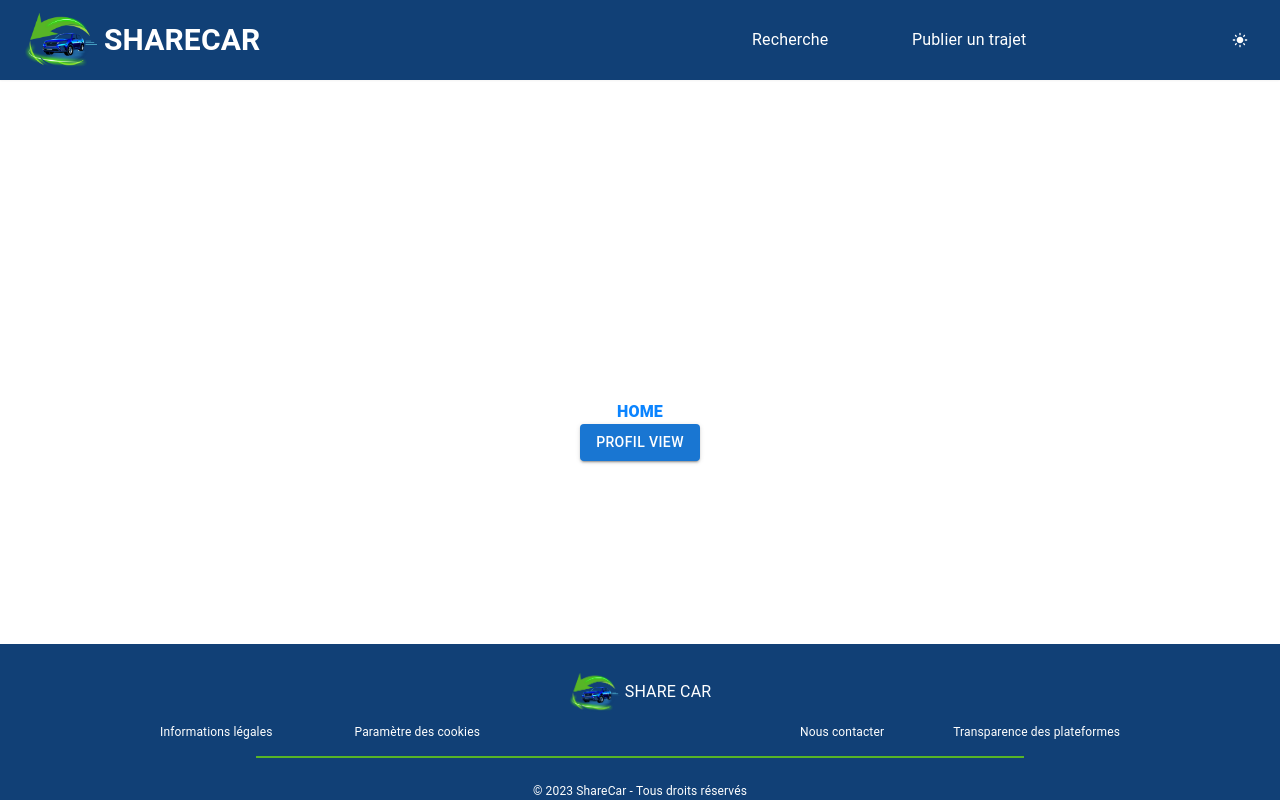
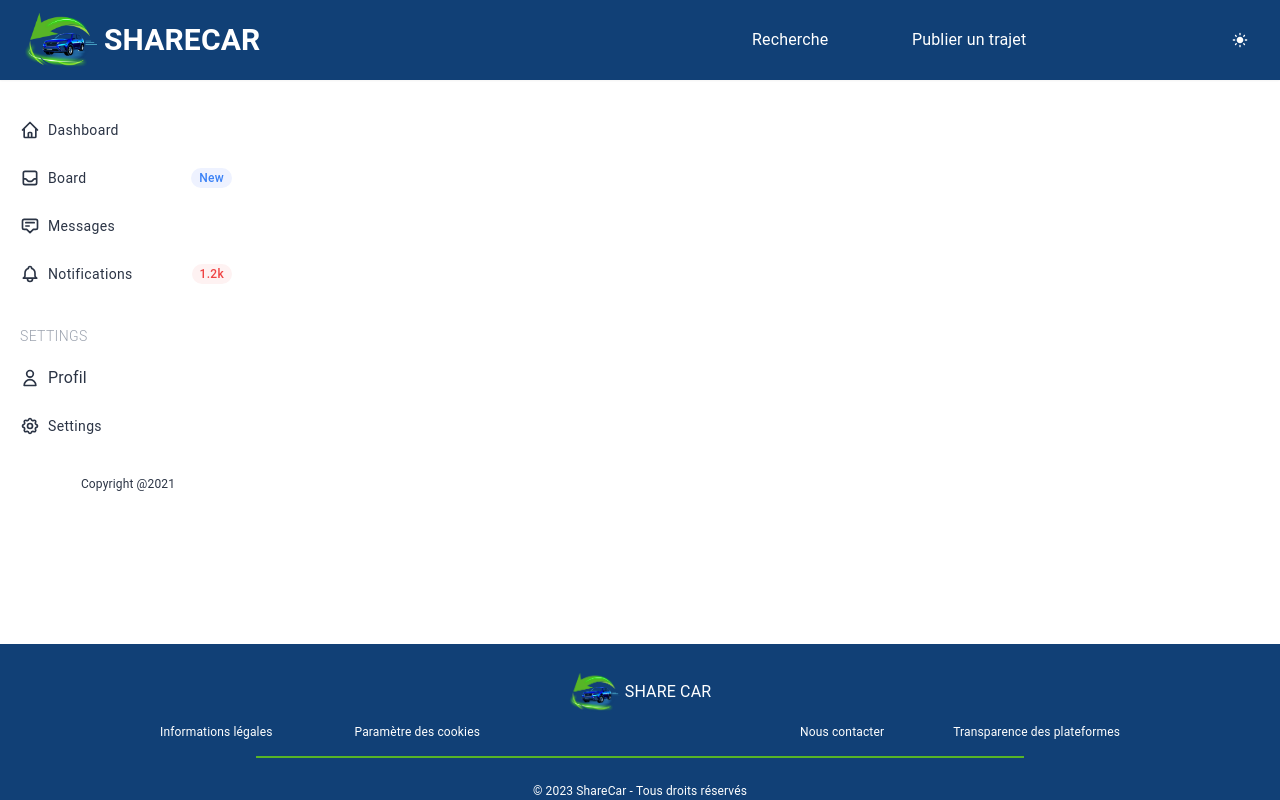
Before and after one commit to SlimChi/ShareCarFrontEndReact, a React (Vite) app: page / in a window 1280 px wide. Built offline with nearby package versions, Linux system fonts and the light colour scheme; no server answers; sample sign-in values are in the browser's storage; some icons are missing.

Commit message:
dashboard-user-homeView

```diff
--- a/src/app/components/account/Login.jsx
+++ b/src/app/components/account/Login.jsx
@@ -43,7 +43,7 @@ function Login() {
 
           if (response.data) {
             // Utilisez la navigation pour rediriger l'utilisateur vers la page ProfilView
-            navigate(URL_PROFIL);
+            navigate(URL_HOME);
           } else {
             return response.data.message;
           }
--- a/src/app/routes/PrivateRoute.jsx
+++ b/src/app/routes/PrivateRoute.jsx
@@ -1,19 +1,19 @@
 import React from 'react';
-import { Navigate } from 'react-router-dom';
 import { useSelector } from 'react-redux';
-import { selectIsLogged } from '../redux-store/authenticationSlice';
-import { URL_LOGIN } from '../constants/urls/urlFrontEnd';
+import { Navigate, useLocation } from 'react-router-dom';
+
+import { URL_HOME, URL_LOGIN } from '../constants/urls/urlFrontEnd';
+import { selectHasRole, selectIsLogged } from '../redux-store/authenticationSlice';
+
 
 export const PrivateRoute = ({ children, roles }) => {
-  const isAuthenticated = useSelector(selectIsLogged);
+    const location = useLocation();
+    const isAuthenticated = useSelector(selectIsLogged);
+    const hasRole = useSelector((state) => selectHasRole(state, roles));
+    if (!isAuthenticated)
+        return <Navigate replace to={URL_LOGIN} state={{ from: location }} />;
 
-  if (!isAuthenticated) {
-    return <Navigate to={URL_LOGIN} />;
-  }
+    if (roles && !hasRole) return <Navigate replace to={{ pathname: URL_HOME }} />;
 
-  if (roles && roles.length > 0) {
-    // Vérifiez les rôles ici si nécessaire.
-  }
-
-  return children;
+    return children;
 };
--- a/src/app/routes/Routes.jsx
+++ b/src/app/routes/Routes.jsx
@@ -25,8 +25,7 @@ import VehicleView from "../views/VehicleView";
 const Routes = () => {
   return (
     <RoutesContainer>
-      <Route path={URL.URL_HOME} element={<HomeView />}
-      />
+      <Route path={URL.URL_HOME} element={<HomeView />}/>
       <Route path={URL.URL_ADMIN_HOME} element={<PrivateRoute roles={[ROLE_ADMIN]}>
         <AdminHomeView />
       </PrivateRoute>
--- a/src/app/views/HomeView.jsx
+++ b/src/app/views/HomeView.jsx
@@ -1,19 +1,94 @@
 import React from 'react';
-import { Link } from 'react-router-dom';
+import { Link, Navigate } from 'react-router-dom';
 import { Button } from '@mui/material';
-
+import { useSelector } from 'react-redux';
+import { selectIsLogged } from '../redux-store/authenticationSlice';
 import { URL_PROFIL } from '../constants/urls/urlFrontEnd';
 
 const HomeView = () => {
+    const isAuthenticated = useSelector(selectIsLogged);
+
+    if (!isAuthenticated) {
+        // Si l'utilisateur n'est pas connecté, redirigez-le vers la page de connexion.
+        return <Navigate to="/login" />;
+    }
 
     return (
-        <div className="flex flex-col items-center mt-[25rem]">
-            <p className="font-extrabold text-primary">HOME</p>
-            <Link to={URL_PROFIL}>
-                <Button variant="contained" color="primary">
-                    Profil View
-                </Button>
-            </Link>
+        <div className=" ">
+            {/* Colonne du menu de gauche (Tableau de bord) */}
+            <div class="fixed flex flex-col top-14 left-0 w-14 hover:w-64 md:w-64 dark:bg-gray-200 transition-all duration-300 border-none z-10 sidebar">
+                <div class="overflow-y-auto overflow-x-hidden flex flex-col justify-between flex-grow">
+                    <ul class="flex flex-col py-4 space-y-1">
+                        <li class="px-5 hidden md:block">
+                            <div class="flex flex-row items-center h-8"></div>
+                        </li>
+                        <li>
+                            <a href="#" class="relative flex flex-row items-center h-11 focus:outline-none hover:bg-blue-500 rounded-md  dark:hover:bg-gray-600 text-white-600 hover:text-white-800 border-l-4 border-transparent hover:border-blue-500 dark:hover:border-gray-800 pr-6">
+                                <span class="inline-flex justify-center items-center ml-4">
+                                    <svg class="w-5 h-5" fill="none" stroke="currentColor" viewBox="0 0 24 24" xmlns="http://www.w3.org/2000/svg"><path stroke-linecap="round" stroke-linejoin="round" stroke-width="2" d="M3 12l2-2m0 0l7-7 7 7M5 10v10a1 1 0 001 1h3m10-11l2 2m-2-2v10a1 1 0 01-1 1h-3m-6 0a1 1 0 001-1v-4a1 1 0 011-1h2a1 1 0 011 1v4a1 1 0 001 1m-6 0h6"></path></svg>
+                                </span>
+                                <span class="ml-2 text-sm tracking-wide truncate">Dashboard</span>
+                            </a>
+                        </li>
+                        <li>
+                            <a href="#" class="relative flex flex-row items-center h-11 focus:outline-none hover:bg-blue-500 rounded-md dark:hover:bg-gray-600 text-white-600 hover:text-white-800 border-l-4 border-transparent hover:border-blue-500 dark:hover:border-gray-800 pr-6">
+                                <span class="inline-flex justify-center items-center ml-4">
+                                    <svg class="w-5 h-5" fill="none" stroke="currentColor" viewBox="0 0 24 24" xmlns="http://www.w3.org/2000/svg"><path stroke-linecap="round" stroke-linejoin="round" stroke-width="2" d="M20 13V6a2 2 0 00-2-2H6a2 2 0 00-2 2v7m16 0v5a2 2 0 01-2 2H6a2 2 0 01-2-2v-5m16 0h-2.586a1 1 0 00-.707.293l-2.414 2.414a1 1 0 01-.707.293h-3.172a1 1 0 01-.707-.293l-2.414-2.414A1 1 0 006.586 13H4"></path></svg>
+                                </span>
+                                <span class="ml-2 text-sm tracking-wide truncate">Board</span>
+                                <span class="hidden md:block px-2 py-0.5 ml-auto text-xs font-medium tracking-wide text-blue-500 bg-indigo-50 rounded-full">New</span>
+                            </a>
+                        </li>
+                        <li>
+                            <a href="#" class="relative flex flex-row items-center h-11 focus:outline-none hover:bg-blue-500 rounded-md  dark:hover:bg-gray-600 text-white-600 hover:text-white-800 border-l-4 border-transparent hover:border-blue-500 dark:hover:border-gray-800 pr-6">
+                                <span class="inline-flex justify-center items-center ml-4">
+                                    <svg class="w-5 h-5" fill="none" stroke="currentColor" viewBox="0 0 24 24" xmlns="http://www.w3.org/2000/svg"><path stroke-linecap="round" stroke-linejoin="round" stroke-width="2" d="M7 8h10M7 12h4m1 8l-4-4H5a2 2 0 01-2-2V6a2 2 0 012-2h14a2 2 0 012 2v8a2 2 0 01-2 2h-3l-4 4z"></path></svg>
+                                </span>
+                                <span class="ml-2 text-sm tracking-wide truncate">Messages</span>
+                            </a>
+                        </li>
+                        <li>
+                            <a href="#" class="relative flex flex-row items-center h-11 focus:outline-none hover:bg-blue-500 rounded-md  dark:hover:bg-gray-600 text-white-600 hover:text-white-800 border-l-4 border-transparent hover:border-blue-500 dark:hover:border-gray-800 pr-6">
+                                <span class="inline-flex justify-center items-center ml-4">
+                                    <svg class="w-5 h-5" fill="none" stroke="currentColor" viewBox="0 0 24 24" xmlns="http://www.w3.org/2000/svg"><path stroke-linecap="round" stroke-linejoin="round" stroke-width="2" d="M15 17h5l-1.405-1.405A2.032 2.032 0 0118 14.158V11a6.002 6.002 0 00-4-5.659V5a2 2 0 10-4 0v.341C7.67 6.165 6 8.388 6 11v3.159c0 .538-.214 1.055-.595 1.436L4 17h5m6 0v1a3 3 0 11-6 0v-1m6 0H9"></path></svg>
+                                </span>
+                                <span class="ml-2 text-sm tracking-wide truncate">Notifications</span>
+                                <span class="hidden md:block px-2 py-0.5 ml-auto text-xs font-medium tracking-wide text-red-500 bg-red-50 rounded-full">1.2k</span>
+                            </a>
+                        </li>
+                        <li class="px-5 hidden md:block">
+                            <div class="flex flex-row items-center mt-5 h-8">
+                                <div class="text-sm font-light tracking-wide text-gray-400 uppercase">Settings</div>
+                            </div>
+                        </li>
+                        <li>
+                            <a href="#" class="relative flex flex-row items-center h-11 focus:outline-none hover:bg-blue-500 rounded-md dark:hover:bg-gray-600 text-white-600 hover:text-white-800 border-l-4 border-transparent hover:border-blue-500 dark:hover:border-gray-800 pr-6">
+                                <span class="inline-flex justify-center items-center ml-4">
+                                    <svg class="w-5 h-5" fill="none" stroke="currentColor" viewBox="0 0 24 24" xmlns="http://www.w3.org/2000/svg"><path stroke-linecap="round" stroke-linejoin="round" stroke-width="2" d="M16 7a4 4 0 11-8 0 4 4 0 018 0zM12 14a7 7 0 00-7 7h14a7 7 0 00-7-7z"></path></svg>
+                                </span>
+                                <span class="ml-2 text-sm tracking-wide truncate"></span>
+                                <Link
+                                    to={URL_PROFIL}>
+                                    Profil
+                                </Link>
+                            </a>
+                        </li>
+                        <li>
+                            <a href="#" class="relative flex flex-row items-center h-11 focus:outline-none hover:bg-blue-500 rounded-md dark:hover:bg-gray-600 text-white-600 hover:text-white-800 border-l-4 border-transparent hover:border-blue-500 dark:hover:border-gray-800 pr-6">
+                                <span class="inline-flex justify-center items-center ml-4">
+                                    <svg class="w-5 h-5" fill="none" stroke="currentColor" viewBox="0 0 24 24" xmlns="http://www.w3.org/2000/svg">
+                                        <path stroke-linecap="round" stroke-linejoin="round" stroke-width="2" d="M10.325 4.317c.426-1.756 2.924-1.756 3.35 0a1.724 1.724 0 002.573 1.066c1.543-.94 3.31.826 2.37 2.37a1.724 1.724 0 001.065 2.572c1.756.426 1.756 2.924 0 3.35a1.724 1.724 0 00-1.066 2.573c.94 1.543-.826 3.31-2.37 2.37a1.724 1.724 0 00-2.572 1.065c-.426 1.756-2.924 1.756-3.35 0a1.724 1.724 0 00-2.573-1.066c-1.543.94-3.31-.826-2.37-2.37a1.724 1.724 0 00-1.065-2.572c-1.756-.426-1.756-2.924 0-3.35a1.724 1.724 0 001.066-2.573c-.94-1.543.826-3.31 2.37-2.37.996.608 2.296.07 2.572-1.065z"></path>
+                                        <path stroke-linecap="round" stroke-linejoin="round" stroke-width="2" d="M15 12a3 3 0 11-6 0 3 3 0 016 0z"></path>
+                                    </svg>
+                                </span>
+                                <span class="ml-2 text-sm tracking-wide truncate">Settings</span>
+                            </a>
+                        </li>
+                    </ul>
+                    <p class="mb-14 px-5 py-3 hidden md:block text-center text-xs">Copyright @2021</p>
+                </div>
+            </div>
+
         </div>
     );
 };
```
